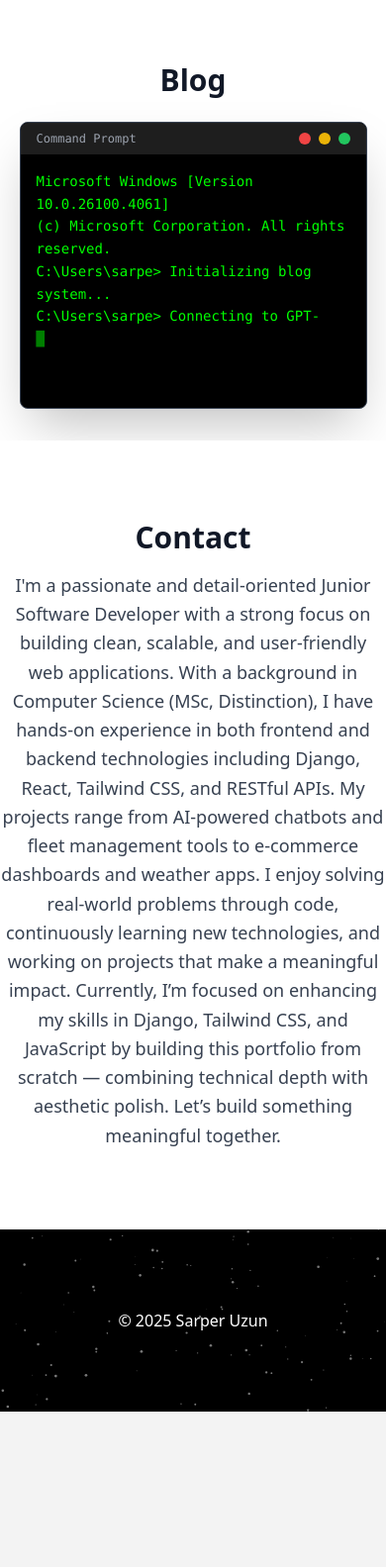
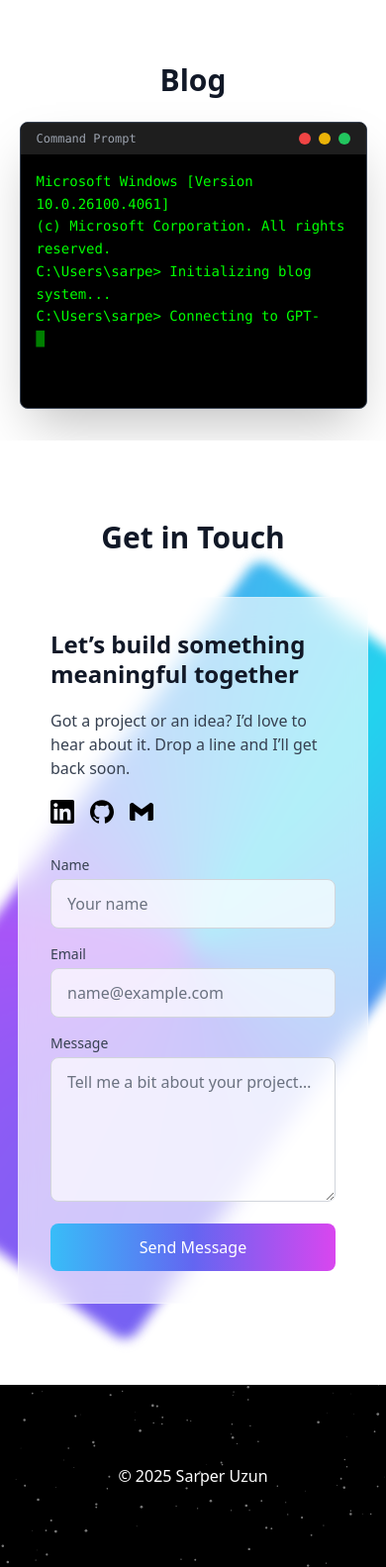
Before and after one commit to umutsarperuzun/my_portfolio_project, a Django app: page / in a window 390 px wide; the page is wider, and only the part inside the window is pictured. Shown: the part 2816-4399 px from the top of that part at 99% size. Before the commit the page ends 4242 px from the top of that part, so only its background shows below. Run offline with Django 5.2, Linux system fonts and the light colour scheme; some libraries are stand-ins or nearby versions.

Commit message:
contact section added

```diff
--- a/portfolio/static/portfolio/css/custom.css
+++ b/portfolio/static/portfolio/css/custom.css
@@ -191,3 +191,67 @@
   background-color: #000;
   box-shadow: 0 0 12px rgba(0, 255, 0, 0.1);
 }
+
+/* === Contact UI helpers === */
+.glass-card {
+  background: rgba(255, 255, 255, 0.65);
+  -webkit-backdrop-filter: blur(10px);
+  backdrop-filter: blur(10px);
+  border: 1px solid rgba(255, 255, 255, 0.25);
+}
+[data-theme="dark"] .glass-card {
+  background: rgba(24, 24, 27, 0.55);
+  border-color: rgba(255, 255, 255, 0.07);
+}
+
+.gradient-ring {
+  position: relative;
+  z-index: 0;
+}
+.gradient-ring::before {
+  content: "";
+  position: absolute;
+  inset: -2px;
+  z-index: -1;
+  border-radius: 1rem;
+  background: conic-gradient(
+    from 0deg,
+    #22d3ee,
+    #6366f1,
+    #a855f7,
+    #22d3ee
+  );
+  animation: ring-rotate 6s linear infinite;
+  filter: blur(6px);
+}
+@keyframes ring-rotate {
+  to { transform: rotate(360deg); }
+}
+
+.contact-input {
+  transition: box-shadow 200ms ease, transform 150ms ease;
+}
+.contact-input:focus {
+  box-shadow: 0 0 0 3px rgba(99, 102, 241, 0.25), 0 10px 25px rgba(99, 102, 241, 0.15);
+}
+
+.shine-btn {
+  position: relative;
+  overflow: hidden;
+}
+.shine-btn::after {
+  content: "";
+  position: absolute;
+  top: 0;
+  left: -150%;
+  width: 50%;
+  height: 100%;
+  background: linear-gradient(120deg, transparent, rgba(255,255,255,0.35), transparent);
+  transform: skewX(-20deg);
+  animation: shine-sweep 2.4s ease-in-out infinite;
+}
+@keyframes shine-sweep {
+  0% { left: -150%; }
+  60% { left: 120%; }
+  100% { left: 120%; }
+}
--- a/portfolio/templates/portfolio/home.html
+++ b/portfolio/templates/portfolio/home.html
@@ -304,23 +304,62 @@
     data-aos-easing="ease-out-cubic"
     class="bg-transparent"
   >
-    <h2 class="text-3xl font-bold text-center mb-4 dark:text-white">Contact</h2>
-    <p
-      class="text-center mt-4 max-w-xl mx-auto text-gray-700 dark:text-gray-300 text-lg leading-relaxed"
-    >
-      I'm a passionate and detail-oriented Junior Software Developer with a
-      strong focus on building clean, scalable, and user-friendly web
-      applications. With a background in Computer Science (MSc, Distinction), I
-      have hands-on experience in both frontend and backend technologies
-      including Django, React, Tailwind CSS, and RESTful APIs. My projects range
-      from AI-powered chatbots and fleet management tools to e-commerce
-      dashboards and weather apps. I enjoy solving real-world problems through
-      code, continuously learning new technologies, and working on projects that
-      make a meaningful impact. Currently, I’m focused on enhancing my skills in
-      Django, Tailwind CSS, and JavaScript by building this portfolio from
-      scratch — combining technical depth with aesthetic polish. Let’s build
-      something meaningful together.
-    </p>
+    <h2 class="text-3xl font-bold text-center mb-10 dark:text-white">Get in Touch</h2>
+
+    <div class="max-w-4xl mx-auto px-4">
+      <!-- Gradient ring + glass card -->
+      <div class="gradient-ring rounded-2xl p-0.5">
+        <div class="glass-card rounded-2xl">
+          <div class="grid grid-cols-1 md:grid-cols-2 gap-8 p-8">
+
+            <!-- Left: Copy / Socials -->
+            <div class="flex flex-col justify-center space-y-5">
+              <h3 class="text-2xl md:text-3xl font-semibold text-gray-900 dark:text-white leading-tight">
+                Let’s build something meaningful together
+              </h3>
+              <p class="text-gray-700 dark:text-gray-300">
+                Got a project or an idea? I’d love to hear about it. Drop a line and I’ll get back soon.
+              </p>
+
+              <div class="flex items-center gap-4">
+                <a href="https://www.linkedin.com/in/umut-sarper-uzun" target="_blank" class="dark:invert dark:brightness-125">
+                  <img src="{% static 'icons/linkedin.svg' %}" alt="LinkedIn" class="w-6 h-6" />
+                </a>
+                <a href="https://www.github.com/umutsarperuzun" target="_blank" class="dark:invert dark:brightness-125">
+                  <img src="{% static 'icons/github.svg' %}" alt="GitHub" class="w-6 h-6" />
+                </a>
+                <a href="mailto:sarperuzun1@gmail.com" class="dark:invert dark:brightness-125">
+                  <img src="{% static 'icons/gmail.svg' %}" alt="Email" class="w-6 h-6" />
+                </a>
+              </div>
+            </div>
+
+            <!-- Right: Contact form (frontend only) -->
+            <div>
+              <form class="space-y-4">
+                <div>
+                  <label class="block text-sm mb-1 text-gray-700 dark:text-gray-300">Name</label>
+                  <input type="text" placeholder="Your name" class="w-full rounded-lg bg-white/70 dark:bg-zinc-800/70 border border-gray-300 dark:border-zinc-700 px-4 py-3 contact-input focus:outline-none" />
+                </div>
+                <div>
+                  <label class="block text-sm mb-1 text-gray-700 dark:text-gray-300">Email</label>
+                  <input type="email" placeholder="name@example.com" class="w-full rounded-lg bg-white/70 dark:bg-zinc-800/70 border border-gray-300 dark:border-zinc-700 px-4 py-3 contact-input focus:outline-none" />
+                </div>
+                <div>
+                  <label class="block text-sm mb-1 text-gray-700 dark:text-gray-300">Message</label>
+                  <textarea rows="5" placeholder="Tell me a bit about your project…" class="w-full rounded-lg bg-white/70 dark:bg-zinc-800/70 border border-gray-300 dark:border-zinc-700 px-4 py-3 contact-input focus:outline-none"></textarea>
+                </div>
+                <button type="button" class="shine-btn relative inline-flex items-center justify-center w-full md:w-auto px-6 py-3 rounded-lg font-medium text-white bg-gradient-to-r from-sky-400 via-indigo-500 to-fuchsia-500 hover:from-sky-500 hover:via-indigo-600 hover:to-fuchsia-600 transition">
+                  Send Message
+                </button>
+              </form>
+            </div>
+
+          </div>
+        </div>
+      </div>
+    </div>
+
   </div>
 </section>
 
--- a/theme/static/css/dist/styles.css
+++ b/theme/static/css/dist/styles.css
@@ -948,6 +948,10 @@ select {
   margin-top: 1rem;
 }
 
+.mb-10 {
+  margin-bottom: 2.5rem;
+}
+
 .block {
   display: block;
 }
@@ -1102,6 +1106,10 @@ select {
 
 .max-w-xl {
   max-width: 36rem;
+}
+
+.max-w-4xl {
+  max-width: 56rem;
 }
 
 .border-collapse {
@@ -1246,6 +1254,10 @@ select {
   gap: 2rem;
 }
 
+.gap-4 {
+  gap: 1rem;
+}
+
 .space-x-2 > :not([hidden]) ~ :not([hidden]) {
   --tw-space-x-reverse: 0;
   margin-right: calc(0.5rem * var(--tw-space-x-reverse));
@@ -1276,6 +1288,12 @@ select {
   margin-bottom: calc(2rem * var(--tw-space-y-reverse));
 }
 
+.space-y-5 > :not([hidden]) ~ :not([hidden]) {
+  --tw-space-y-reverse: 0;
+  margin-top: calc(1.25rem * calc(1 - var(--tw-space-y-reverse)));
+  margin-bottom: calc(1.25rem * var(--tw-space-y-reverse));
+}
+
 .overflow-hidden {
   overflow: hidden;
 }
@@ -1318,6 +1336,11 @@ select {
   border-color: rgb(55 65 81 / var(--tw-border-opacity, 1));
 }
 
+.border-gray-300 {
+  --tw-border-opacity: 1;
+  border-color: rgb(209 213 219 / var(--tw-border-opacity, 1));
+}
+
 .bg-\[\#1e1e1e\] {
   --tw-bg-opacity: 1;
   background-color: rgb(30 30 30 / var(--tw-bg-opacity, 1));
@@ -1389,6 +1412,10 @@ select {
 .bg-zinc-800 {
   --tw-bg-opacity: 1;
   background-color: rgb(39 39 42 / var(--tw-bg-opacity, 1));
+}
+
+.bg-white\/70 {
+  background-color: rgb(255 255 255 / 0.7);
 }
 
 .bg-opacity-80 {
@@ -1409,13 +1436,28 @@ select {
   --tw-gradient-stops: var(--tw-gradient-from), var(--tw-gradient-to);
 }
 
+.from-sky-400 {
+  --tw-gradient-from: #38bdf8 var(--tw-gradient-from-position);
+  --tw-gradient-to: rgb(56 189 248 / 0) var(--tw-gradient-to-position);
+  --tw-gradient-stops: var(--tw-gradient-from), var(--tw-gradient-to);
+}
+
 .via-gray-200 {
   --tw-gradient-to: rgb(229 231 235 / 0)  var(--tw-gradient-to-position);
   --tw-gradient-stops: var(--tw-gradient-from), #e5e7eb var(--tw-gradient-via-position), var(--tw-gradient-to);
 }
 
+.via-indigo-500 {
+  --tw-gradient-to: rgb(99 102 241 / 0)  var(--tw-gradient-to-position);
+  --tw-gradient-stops: var(--tw-gradient-from), #6366f1 var(--tw-gradient-via-position), var(--tw-gradient-to);
+}
+
 .to-black {
   --tw-gradient-to: #000 var(--tw-gradient-to-position);
+}
+
+.to-fuchsia-500 {
+  --tw-gradient-to: #d946ef var(--tw-gradient-to-position);
 }
 
 .bg-\[length\:200\%\] {
@@ -1444,6 +1486,14 @@ select {
   padding: 1rem;
 }
 
+.p-0\.5 {
+  padding: 0.125rem;
+}
+
+.p-8 {
+  padding: 2rem;
+}
+
 .px-12 {
   padding-left: 3rem;
   padding-right: 3rem;
@@ -1484,6 +1534,11 @@ select {
   padding-bottom: 5rem;
 }
 
+.py-3 {
+  padding-top: 0.75rem;
+  padding-bottom: 0.75rem;
+}
+
 .pb-8 {
   padding-bottom: 2rem;
 }
@@ -1574,6 +1629,10 @@ select {
 
 .leading-relaxed {
   line-height: 1.625;
+}
+
+.leading-tight {
+  line-height: 1.25;
 }
 
 .tracking-normal {
```
Also changed, not shown: other parts of theme/static/css/dist/styles.css (+39 -0 lines).
